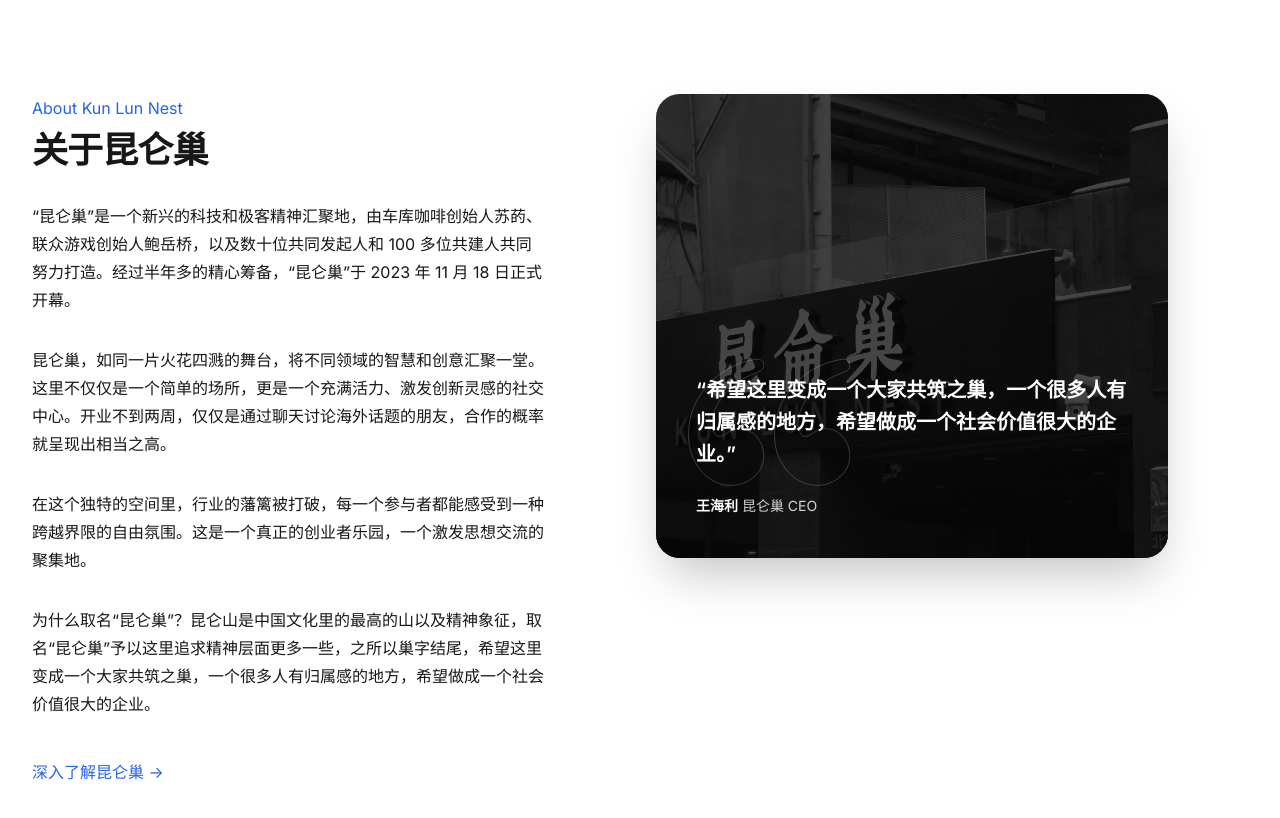
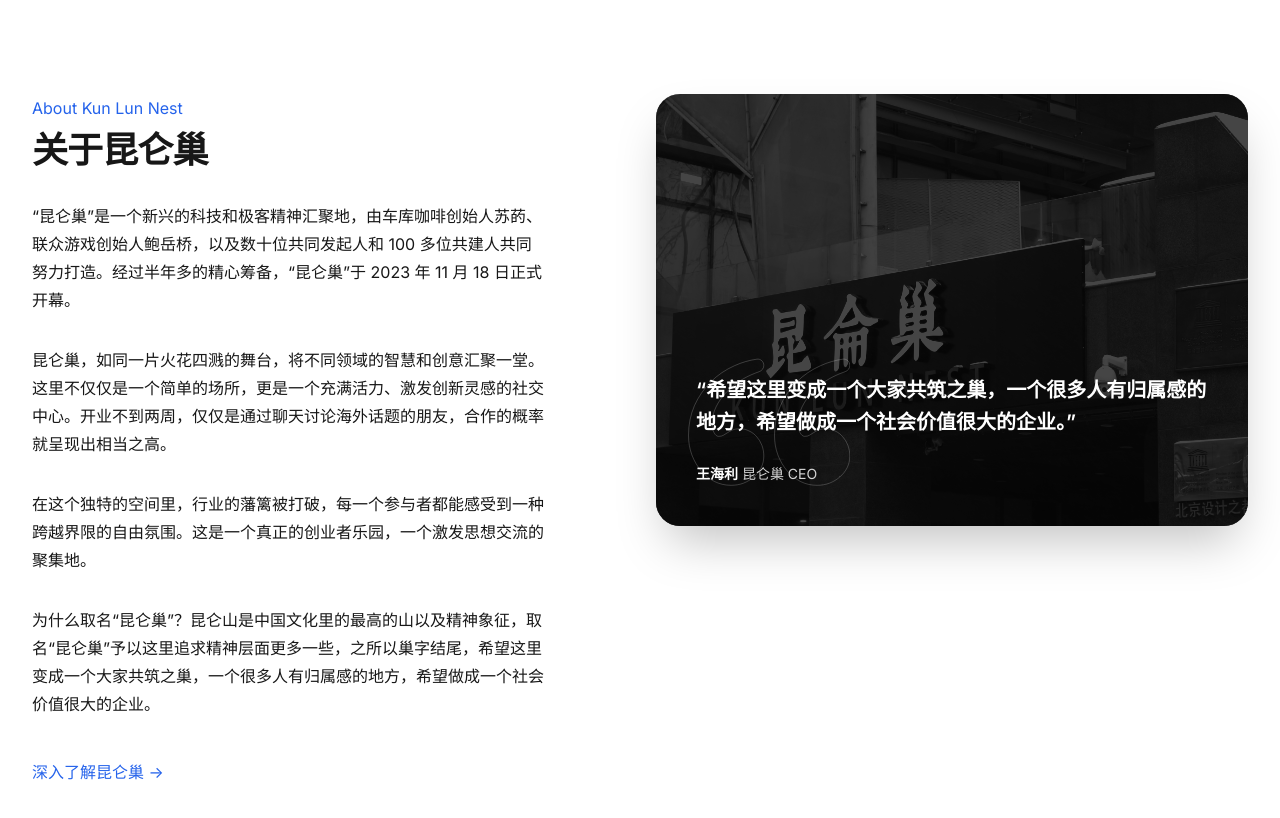
Before and after one commit to dabaz-official/kunlunnest, a Next.js app: page / in a window 1280 px wide. Shown: the part 947-1765 px from the top of the page. Built offline with nearby package versions, Linux system fonts and the light colour scheme.

Commit message:
update about section

```diff
--- a/components/home/AboutSection.tsx
+++ b/components/home/AboutSection.tsx
@@ -28,8 +28,8 @@ export function AboutSection() {
               </Link>
             </div>
           </div>
-          <div className="lg:pr-4">
-            <div className="relative overflow-hidden rounded-3xl bg-neutral-900 px-6 pb-9 pt-64 shadow-2xl sm:px-12 lg:max-w-lg lg:px-8 lg:pb-8 xl:px-10 xl:pb-10">
+          <div>
+            <div className="relative overflow-hidden rounded-3xl bg-neutral-900 px-6 pb-9 pt-64 shadow-2xl sm:px-12 lg:px-8 lg:pb-8 xl:px-10 xl:pb-10">
               <Image
                 className="absolute inset-0 h-full w-full object-cover brightness-125 saturate-0"
                 src="/images/home/hero.jpg"
```
